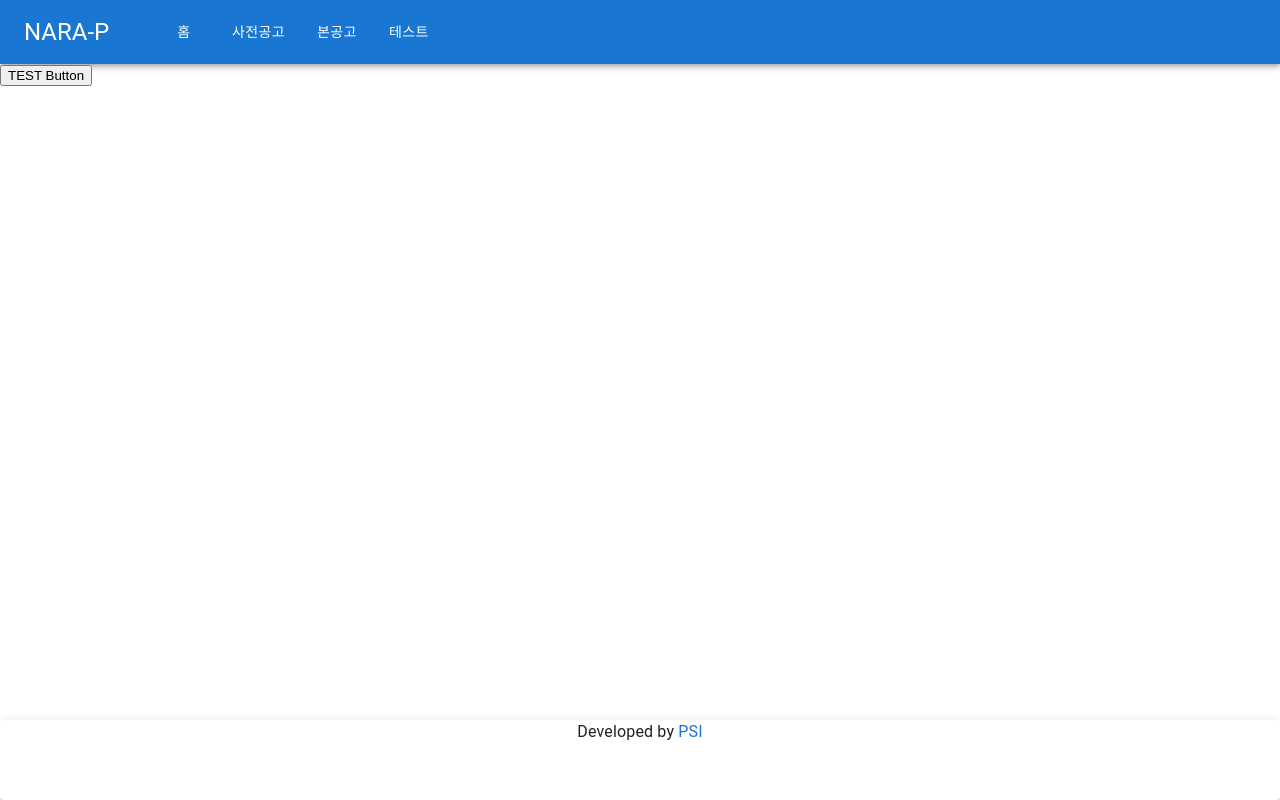
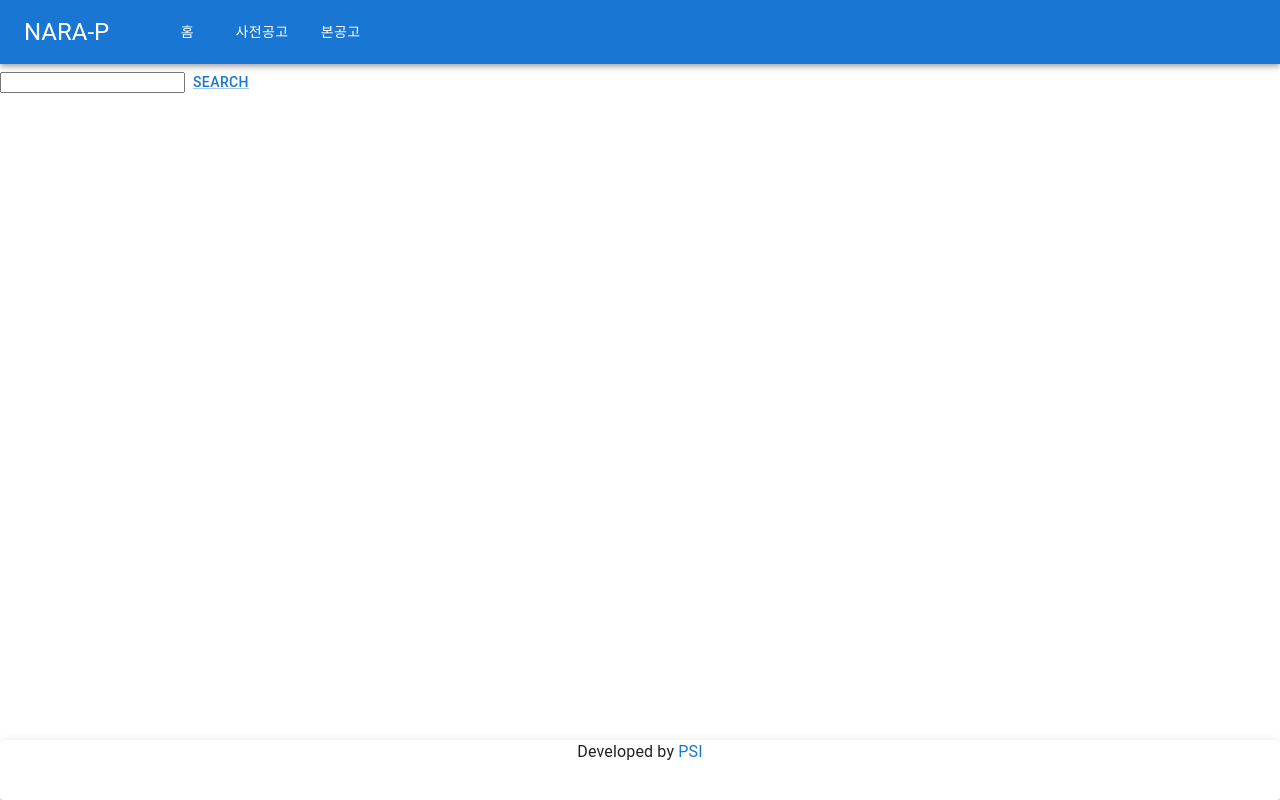
Before and after one commit to tkddls8848/NARA-P, a Next.js app in the folder frontend/: page / in a window 1280 px wide. Built offline with nearby package versions, Linux system fonts and the light colour scheme.

Commit message:
showing data load result

```diff
--- a/frontend/component/footer.js
+++ b/frontend/component/footer.js
@@ -5,8 +5,8 @@ export default function footer() {
 
   return (
     <Box>
-      <Paper sx={{  position: "fixed", height: 0.1, width:1, bottom:0}} elevation={3}>
-        <Container maxWidth="sm" align='center' flexDirection= "column"  justifyContent= "center">
+      <Paper sx={{  position: "fixed", height: 0.075, width:1, bottom:0}} elevation={3}>
+        <Container maxWidth="sm" align='center'>
           <Typography>Developed by <Link underline="hover" href="https://github.com/tkddls8848">PSI</Link> </Typography>
         </Container>
       </Paper>
--- a/frontend/component/header.js
+++ b/frontend/component/header.js
@@ -5,7 +5,7 @@ import { useRouter } from 'next/router'
 
 export default function Header() {
 
-    const menus = ["홈","사전공고","본공고","테스트"]
+    const menus = ["홈","사전공고","본공고"]
     const router = useRouter()
 
     const menuClick = (e) => {
@@ -20,9 +20,6 @@ export default function Header() {
                 break
             case menus[2]:
                 router.push('/task/bone')
-                break
-            case menus[3]:
-                router.push('/task/test')
                 break
             default:
                 console.log("NOT MENU")
--- a/frontend/pages/index.js
+++ b/frontend/pages/index.js
@@ -1,21 +1,28 @@
 import axios from 'axios'
 import {  useState } from 'react'
+import SearchBar from '../component/searchBar'
+
+const backAddress = process.env.BACK_URL
+const frontAddress = process.env.FRONT_URL
 
 export default  function Index() {
   const [data, setData] = useState()
-  const [category, setCategory] = useState()
-  const [departname, setDepartname] = useState(process.env.FRONT_URL)
-  console.log(departname)
+  const [depart, setDepart] = useState('1')
+  const [type, setType] = useState('sajeon')
 
-  const onClick = async () => {
+  const onChange = (e) => {
+    console.log('e', e.target.value)
+    setDepart(e.target.value)
+  }
+
+  const onClick = () => {
     setData(process.env.FRONT_URL)
+    console.log(data)
   }
 
   return (
     <div>
-      <button onClick={onClick}>TEST Button</button>
-      {[data]}
-
+      <SearchBar address={frontAddress} type={type}></SearchBar>
     </div>
   )
 }
```
Also changed, not shown: frontend/pages/task/bone/[departname].js (+15 -3 lines), frontend/pages/task/sajeon/[departname].js (+15 -4 lines), 1 other file (tests, documents, lock files or other folders).
